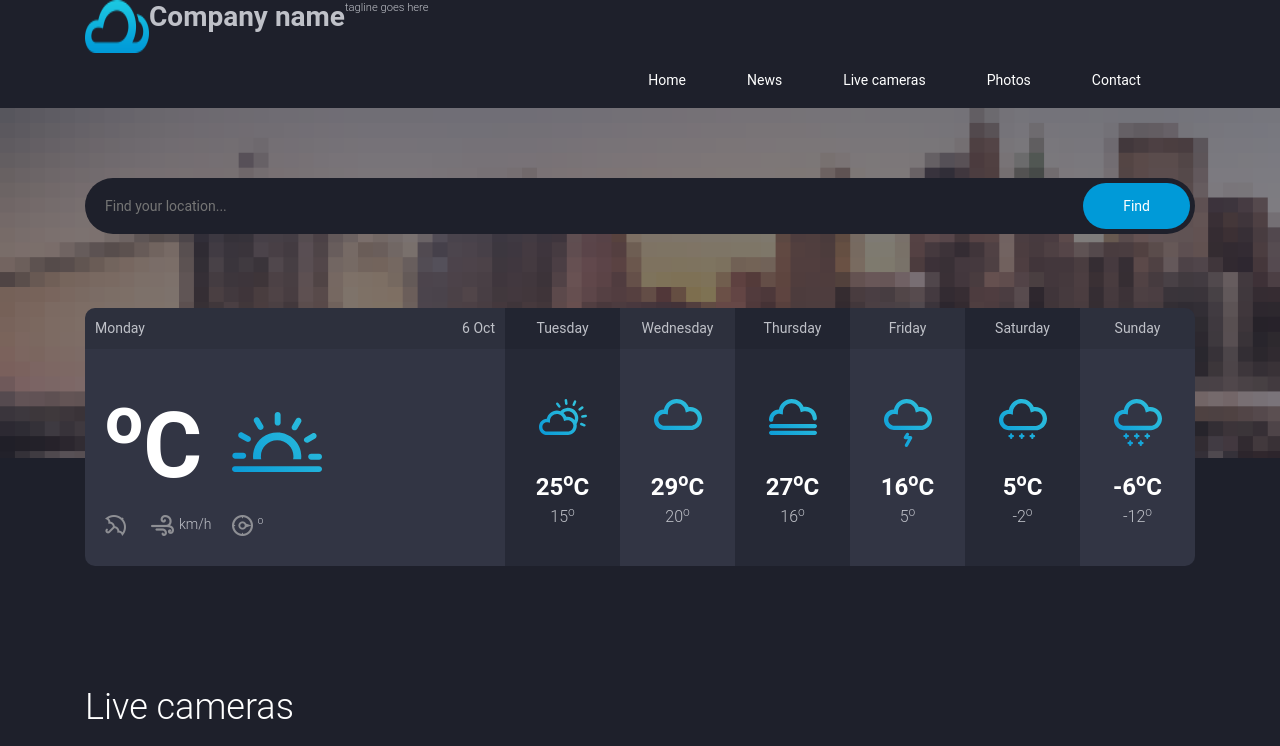
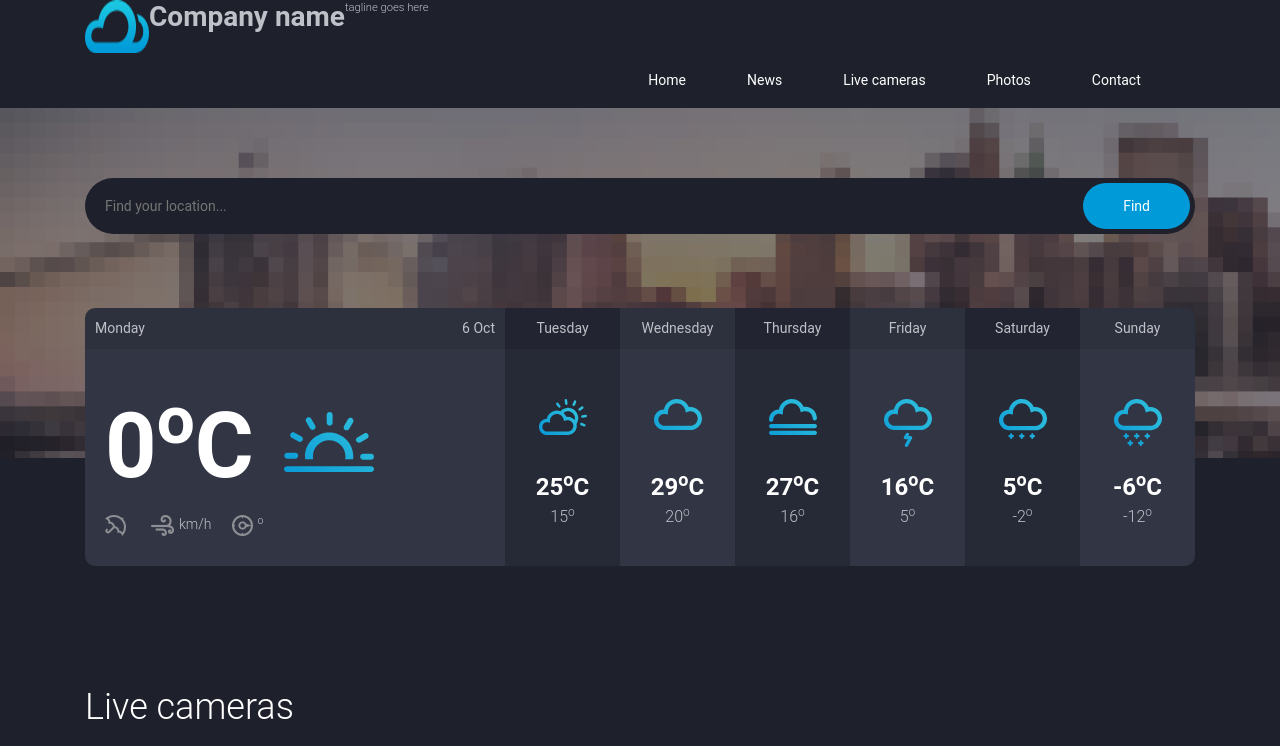
Before and after one commit to Kimthean/React_Testing, a React (Vite) app: page / in a window 1280 px wide. Shown: the top 746 px of the page. Built offline with nearby package versions, Linux system fonts and the light colour scheme.

Commit message:
fix weather api

```diff
--- a/src/pages/Home.jsx
+++ b/src/pages/Home.jsx
@@ -16,7 +16,7 @@ function Home() {
 		});
 		setLocation("");
 	};
-
+	console.log(data);
 	const handleSubmit = (event) => {
 		event.preventDefault();
 		searchFunction();
@@ -52,6 +52,7 @@ function Home() {
 								<div className="location">{data.name}</div>
 								<div className="degree">
 									<div className="num">
+										{Math.round(data.main ? data.main.temp : "0")}
 										<sup>o</sup>C
 									</div>
 									<div className="forecast-icon">
```
